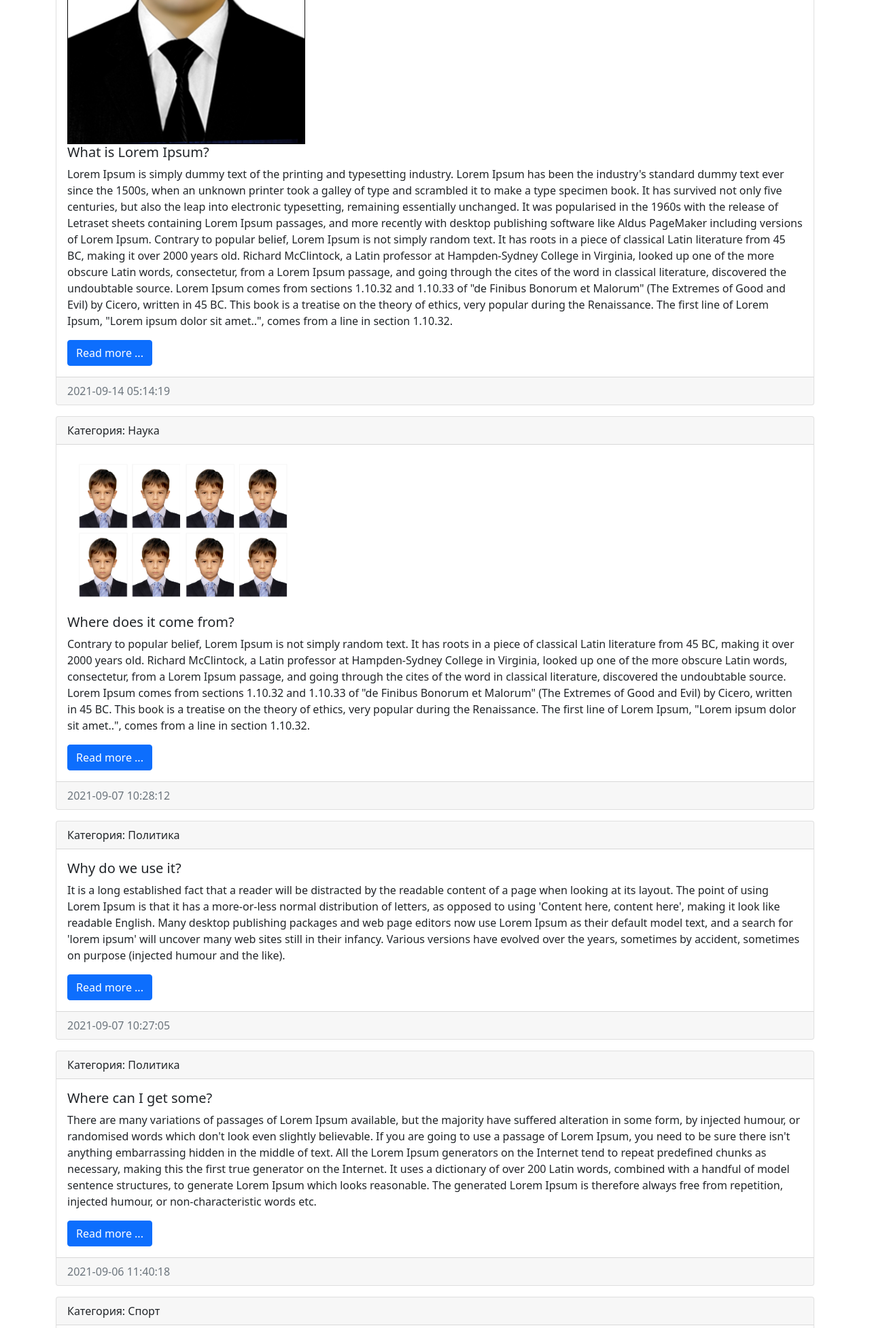
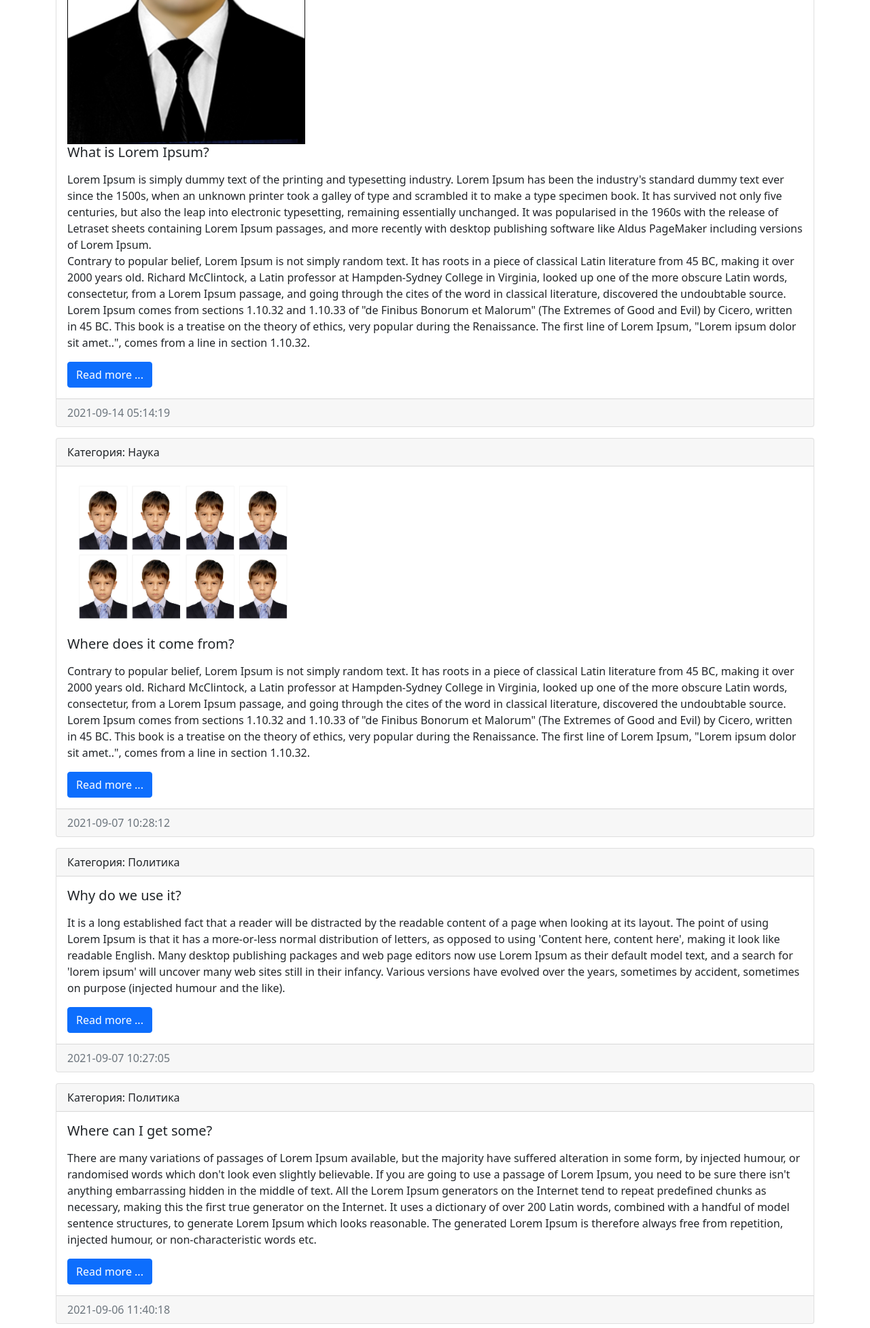
Before and after one commit to Ali-Uik/python, a Django app: page / in a window 1280 px wide. Shown: the part 441-2394 px from the top of the page at 68% size. Run offline with Django 3.2, Linux system fonts and the light colour scheme; data comes from the database, SQL or seed files in the repository; both versions use the stored data as it was after the commit.

Commit message:
any changes

```diff
--- a/mysite/news/templates/news/index.html
+++ b/mysite/news/templates/news/index.html
@@ -43,7 +43,7 @@
                         {% endif %}
                         <div class="media-body">
                             <h5 class="card-title">{{ item.title }}</h5>
-                            <p class="card-text">{{ item.content }}</p>
+                            <p class="card-text">{{ item.content|linebreaks  }}</p>
                             <a href="#" class="btn btn-primary">Read more ...</a>
                         </div>
                     </div>
```
Also changed, not shown: mysite/db.sqlite3.
